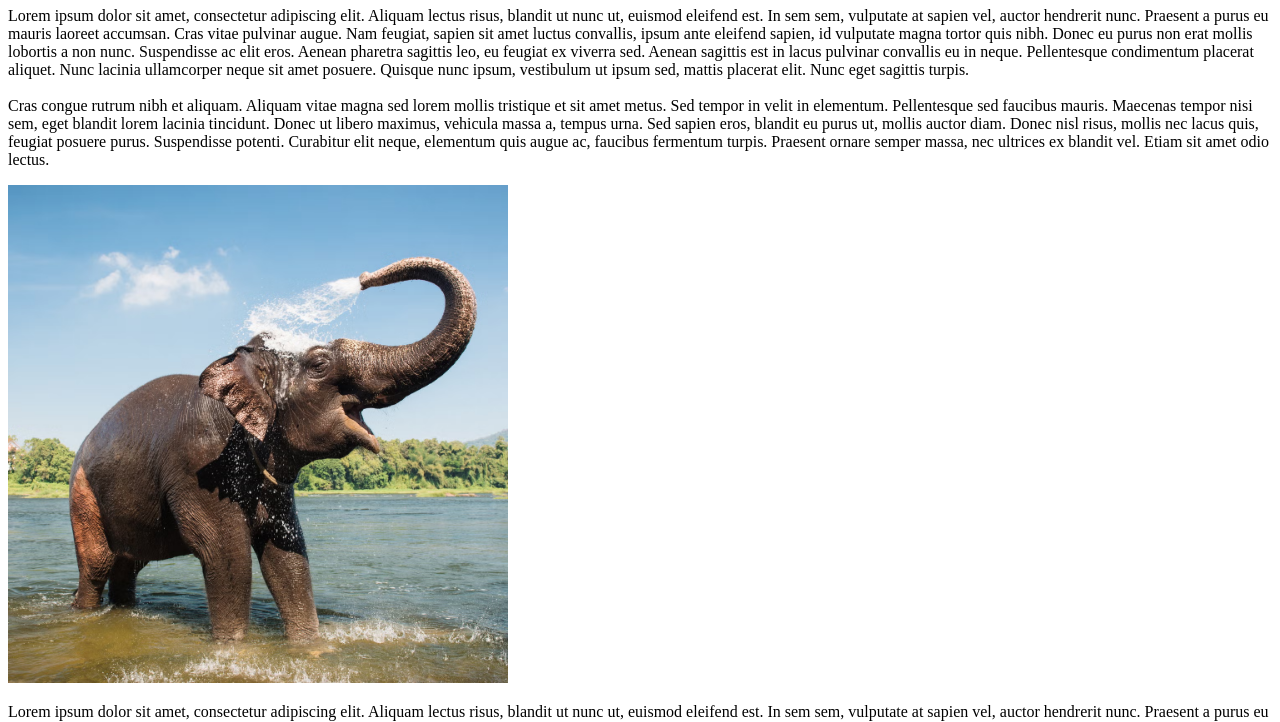
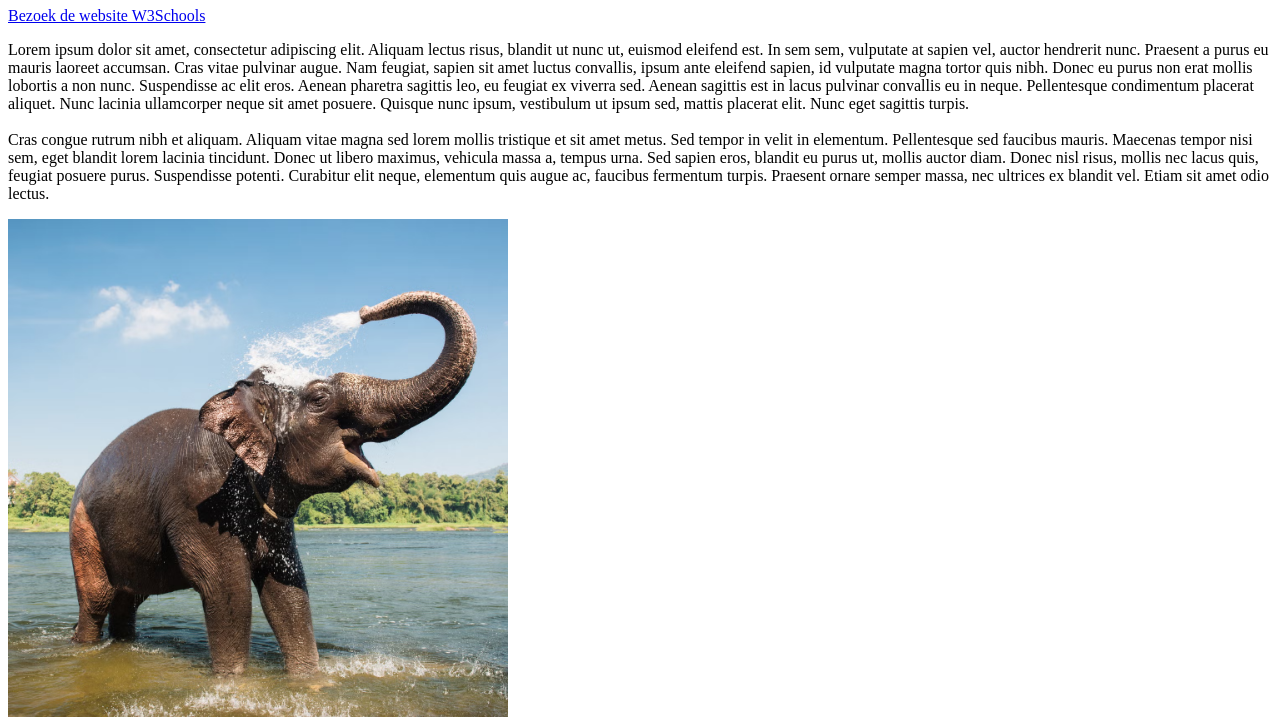
Before and after one commit to jurgenbert/jurgenbert.github.io, a plain HTML site: page index.html in a window 1280 px wide. Shown: the part 73-795 px from the top of the page. Drawn offline with Linux system fonts and the light colour scheme.

Commit message:
Add W3Schools link to index.html
Added a link to W3Schools in the homepage.

```diff
--- a/index.html
+++ b/index.html
@@ -7,6 +7,9 @@
 <body>
 
 <h1>Mijn Homepagina</h1>
+
+<a href="https://www.w3schools.com">Bezoek de website W3Schools</a>
+
 <p>Lorem ipsum dolor sit amet, consectetur adipiscing elit. Aliquam lectus risus, blandit ut nunc ut, euismod eleifend est. In sem sem, vulputate at sapien vel, auctor hendrerit nunc. Praesent a purus eu mauris laoreet accumsan. Cras vitae pulvinar augue. Nam feugiat, sapien sit amet luctus convallis, ipsum ante eleifend sapien, id vulputate magna tortor quis nibh. Donec eu purus non erat mollis lobortis a non nunc. Suspendisse ac elit eros. Aenean pharetra sagittis leo, eu feugiat ex viverra sed. Aenean sagittis est in lacus pulvinar convallis eu in neque. Pellentesque condimentum placerat aliquet. Nunc lacinia ullamcorper neque sit amet posuere. Quisque nunc ipsum, vestibulum ut ipsum sed, mattis placerat elit. Nunc eget sagittis turpis.
 <br>
 <br>
@@ -17,5 +20,6 @@ Cras congue rutrum nibh et aliquam. Aliquam vitae magna sed lorem mollis tristiq
 <p>Lorem ipsum dolor sit amet, consectetur adipiscing elit. Aliquam lectus risus, blandit ut nunc ut, euismod eleifend est. In sem sem, vulputate at sapien vel, auctor hendrerit nunc. Praesent a purus eu mauris laoreet accumsan. Cras vitae pulvinar augue. Nam feugiat, sapien sit amet luctus convallis, ipsum ante eleifend sapien, id vulputate magna tortor quis nibh. Donec eu purus non erat mollis lobortis a non nunc. Suspendisse ac elit eros. Aenean pharetra sagittis leo, eu feugiat ex viverra sed. Aenean sagittis est in lacus pulvinar convallis eu in neque. Pellentesque condimentum placerat aliquet. Nunc lacinia ullamcorper neque sit amet posuere. Quisque nunc ipsum, vestibulum ut ipsum sed, mattis placerat elit. Nunc eget sagittis turpis.</p>
 
 <p>Cras congue rutrum nibh et aliquam. Aliquam vitae magna sed lorem mollis tristique et sit amet metus. Sed tempor in velit in elementum. Pellentesque sed faucibus mauris. Maecenas tempor nisi sem, eget blandit lorem lacinia tincidunt. Donec ut libero maximus, vehicula massa a, tempus urna. Sed sapien eros, blandit eu purus ut, mollis auctor diam. Donec nisl risus, mollis nec lacus quis, feugiat posuere purus. Suspendisse potenti. Curabitur elit neque, elementum quis augue ac, faucibus fermentum turpis. Praesent ornare semper massa, nec ultrices ex blandit vel. Etiam sit amet odio lectus.</p>
+
 </body>
 </html>
```
